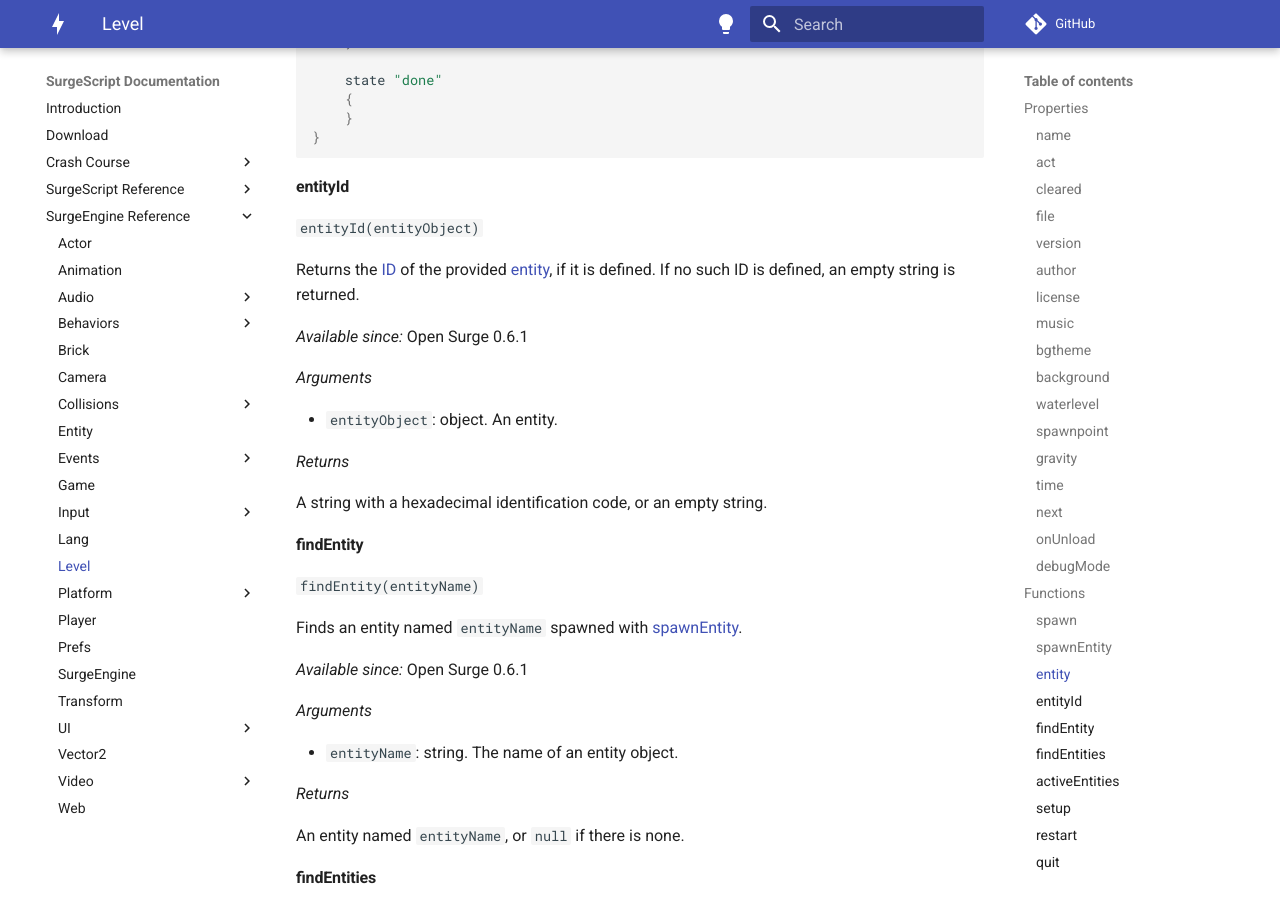
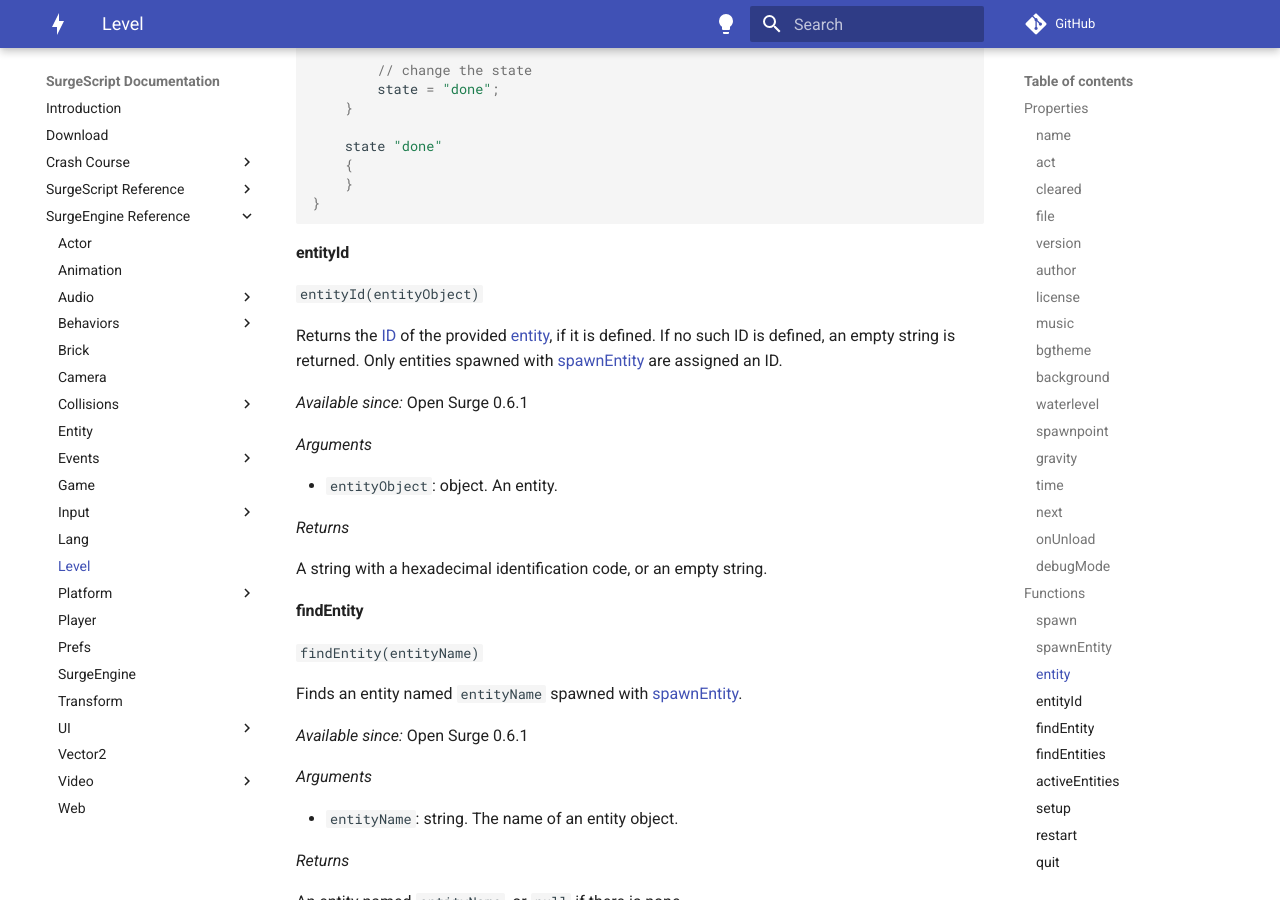
Before and after one commit to alemart/surgescript, an MkDocs documentation site: the page built from docs/engine/level.md, in a window 1280 px wide and 900 px high, scrolled down 5541 px. Built offline with MkDocs 1.6.1 and Material for MkDocs 9.7.7, drawn with Linux system fonts in a browser that asks for light colours; comment, search, counter and statistics services are not loaded.

Commit message:
Update texts

```diff
--- a/docs/engine/level.md
+++ b/docs/engine/level.md
@@ -263,7 +265,7 @@
 
 `entityId(entityObject)`
 
-Returns the [ID](#entity) of the provided [entity](/engine/entity), if it is defined. If no such ID is defined, an empty string is returned.
+Returns the [ID](#entity) of the provided [entity](/engine/entity), if it is defined. If no such ID is defined, an empty string is returned. Only entities spawned with [spawnEntity](#spawnentity) are assigned an ID.
 
 *Available since:* Open Surge 0.6.1
 
```
Also changed, not shown: other parts of docs/engine/level.md (+3 -1 lines).
